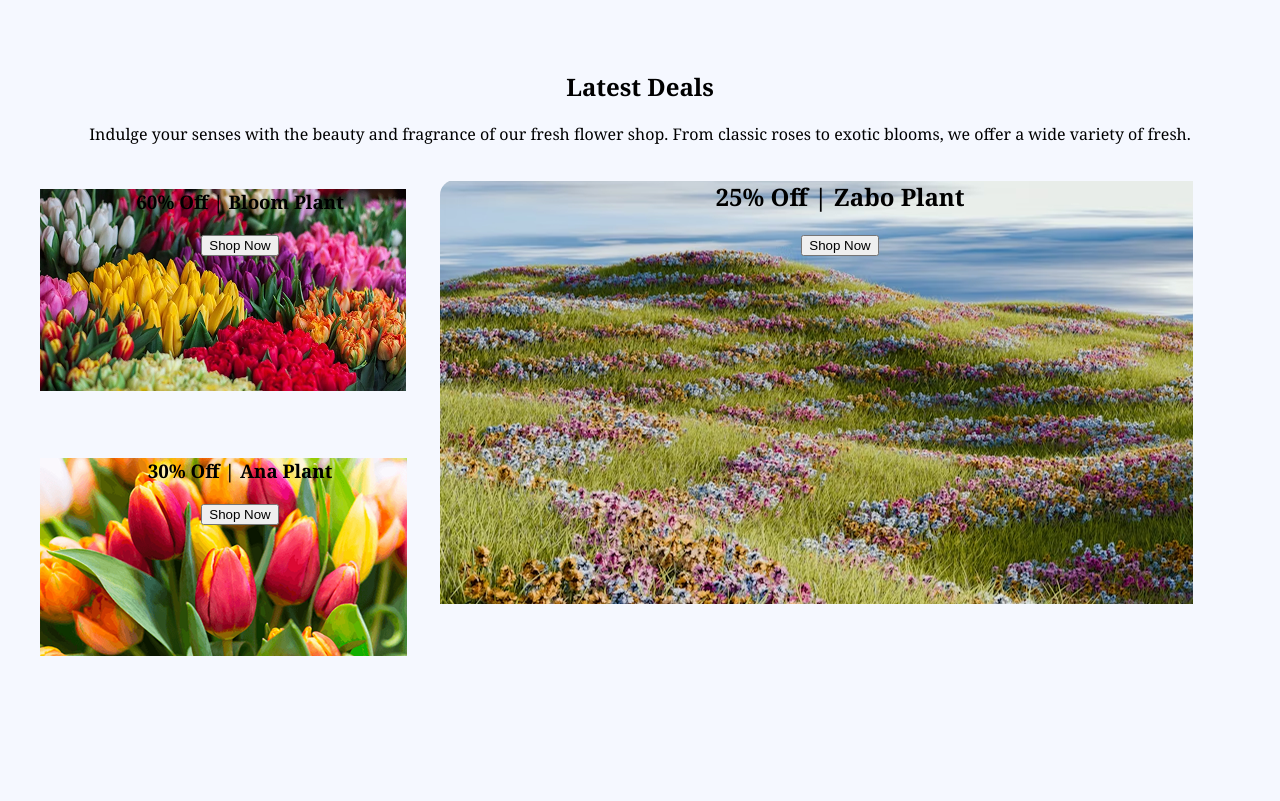
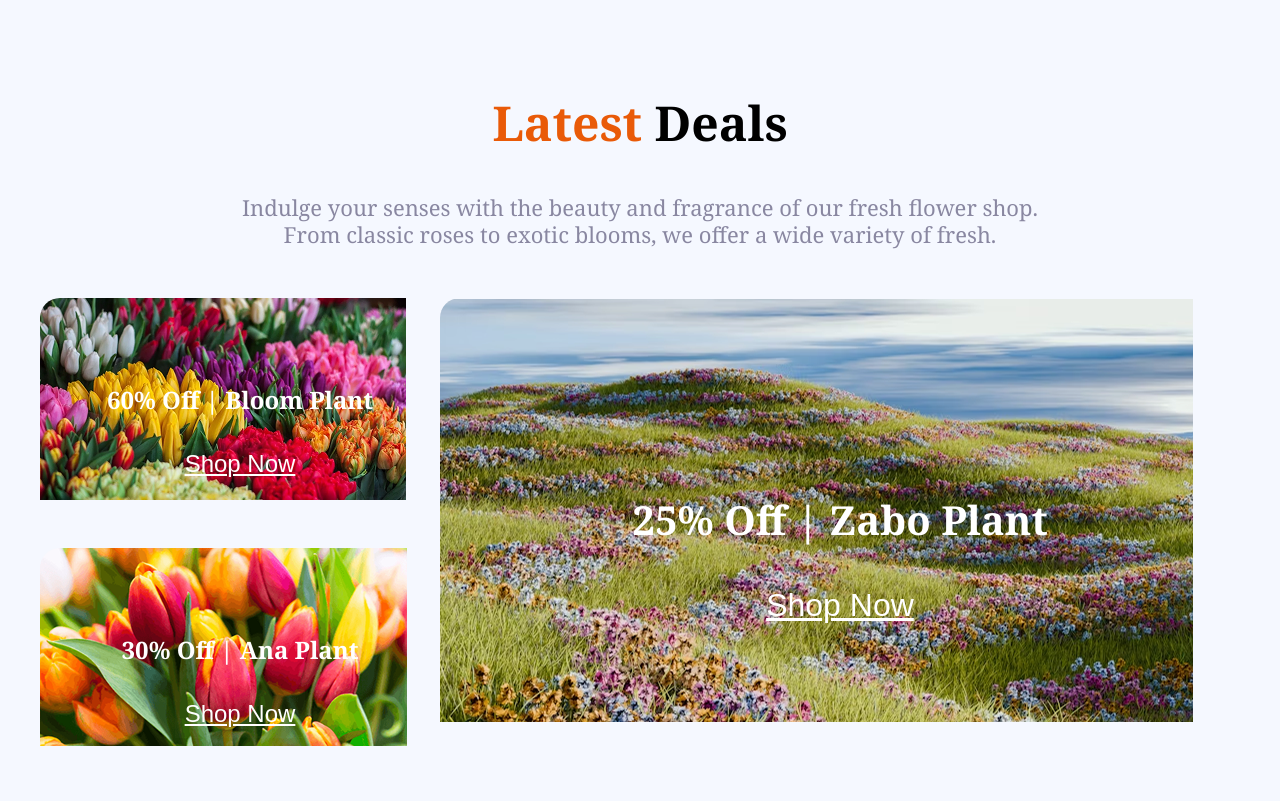
Before and after one commit to Mst-naher/Flower-Commerce-Site, a plain HTML site: page index.html in a window 1280 px wide. Shown: the part 2544-3345 px from the top of the page. Before the commit the page ends 3252 px from the top, so only its background shows below. Drawn offline with Linux system fonts and the light colour scheme.

Commit message:
added latest deals section but still not completed yet. picturers is getting full place some how. hope I will fixed it later

```diff
--- a/index.html
+++ b/index.html
@@ -207,12 +207,12 @@
 
       <!--  Section Latest Deals Start -->
       <section class="display-flex container">
-        <div class="deals-container">
+        <div class="deals-container ">
           <div>
-            <h2 deals-title>Latest Deals</h2>
-            <p>
+            <h2 class="deals-title"> <span class="primary-color">Latest</span> Deals</h2>
+            <p class="dark-3">
               Indulge your senses with the beauty and fragrance of our fresh
-              flower shop. From classic roses to exotic blooms, we offer a wide
+              flower shop. <br> From classic roses to exotic blooms, we offer a wide
               variety of fresh.
             </p>
           </div>
@@ -220,17 +220,17 @@
             <div class="deals-left-container">
               <div class="deals-left-1">
                 <h3>60% Off | Bloom Plant</h3>
-                <input type="button" value="Shop Now" />
+                <input type="button" placeholder="Shop Now" value="Shop Now" />
               </div>
               <div class="deals-left-2">
                 <h3>30% Off | Ana Plant</h3>
-                <input type="button" value="Shop Now" />
+                <input type="button" placeholder="Shop Now" value="Shop Now" />
               </div>
             </div>
             <div class="deals-right-container">
               <div class="deals-right">
                 <h2>25% Off | Zabo Plant</h2>
-                <input type="button" value="Shop Now" />
+                <input type="button" placeholder="Shop Now" value="Shop Now" />
               </div>
             </div>
           </div>
--- a/styles/styles.css
+++ b/styles/styles.css
@@ -198,52 +198,151 @@
 }
 /*  <!--  Section Latest Deals Styles Start --> */
 .deals-container {
+  /* background-color: rgb(238, 171, 171); */
+  /* width: 100%; */
   display: flex;
   flex-direction: column;
   justify-content: center;
   align-items: center;
   text-align: center;
   margin: 0 auto;
-
+}
+.deals-container h2 {
+  font-size: 3rem;
+  font-weight: 500px;
+}
+.deals-container p {
+  font-size: 22px;
+  font-weight: 400;
+  line-height: 27px;
+  letter-spacing: 0%;
+  text-align: center;
+  margin-bottom: 50px;
 }
 .left-right-deals-container {
+  width: 100%;
   display: flex;
   justify-content: center;
   align-items: center;
-  margin: 0 auto;
- }
+  /* margin: 0 auto; */
+  margin-left: 0;
+}
+
 .deals-left-container {
-  width: 100%;
-  height: 500px;
-
+  margin-left: 0;
 }
 .deals-left-1 {
+  position: static;
   background-image: url("/images/assets/deal-bloom.png");
+  border-radius: 20px;
   background-repeat: no-repeat;
   background-size: auto;
-  width:400px;
+  color: white;
+  display: flex;
+  flex-direction: column;
+  justify-content: center;
+  align-items: center;
+  width: 400px;
   height: 250px;
-   text-align: center;
+  /* width: 100%; */
+  /* height: 100%; */
+  text-align: center;
   flex: 1;
+
+  padding-left: 0;
+  padding-bottom: 0;
 }
+.deals-left-1 input::placeholder {
+  color: transparent;
+}
+.deals-left-1 input {
+  font-size: 1.5rem;
+  font-weight: 400px;
+  color: white;
+  background-color: rgba(255, 255, 255, 0.014);
+  border: 1px solid white;
+  padding: 10px;
+  border: none;
+  text-decoration: underline;
+}
+.deals-left-container h3 {
+  font-size: 1.5rem;
+  font-weight: 200px;
+  text-align: center;
+  color: white;
+}
+
 .deals-left-2 {
   background-image: url("/images/assets/deal-ana.png");
+  border-radius: 20px;
   background-repeat: no-repeat;
   background-size: auto;
+  color: white;
+  display: flex;
+  flex-direction: column;
+  justify-content: center;
+  align-items: center;
   width: 400px;
   height: 250px;
-   text-align: center;
+  /* width: 100%; */
+  text-align: center;
   flex: 1;
+  margin-bottom: 0;
 }
+.deals-left-2 input::placeholder {
+  color: transparent;
+}
+.deals-left-2 input {
+  font-size: 1.5rem;
+  font-weight: 400px;
+  color: white;
+  background-color: rgba(255, 255, 255, 0.014);
+  border: 1px solid white;
+  padding: 10px;
+  border: none;
+  text-decoration: underline;
+}
+.deals-right-container {
+  width: 100%;
+  margin-right: 0;
+}
+
 .deals-right {
   background-image: url("/images/assets/deal-zabo.png");
   background-repeat: no-repeat;
   background-size: auto;
+  display: flex;
+  flex-direction: column;
+  justify-content: center;
+  align-items: center;
+  color: white;
   width: 800px;
   height: 500px;
-  border: 1px solid 10px tomato;
-  border-radius: 15px 15px 15px 15px;
-  flex: 1;
+  flex: none;
+  order: 1;
+  align-self: stretch;
+  flex-grow: 0;
+  border-radius: 20px 20px 20px 20px;
+}
+.deals-right h2 {
+  font-size: 2.5rem;
+  margin: 0 0;
+  font-weight: 400px;
+  padding: 30px;
+}
+.deals-right input::placeholder {
+  color: transparent;
+}
+
+.deals-right input {
+  font-size: 2rem;
+  font-weight: 400px;
+  color: white;
+  background-color: rgba(255, 255, 255, 0.014);
+  border: 1px solid white;
+  padding: 10px;
+  border: none;
+  text-decoration: underline;
 }
 
 /* Responsive Media Query */
```
